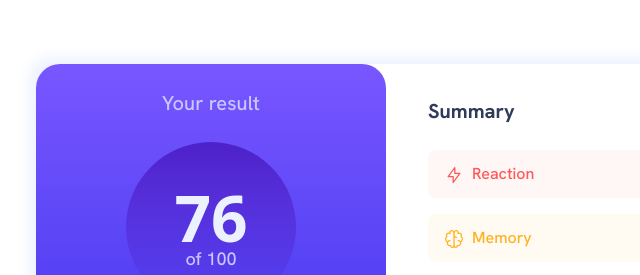
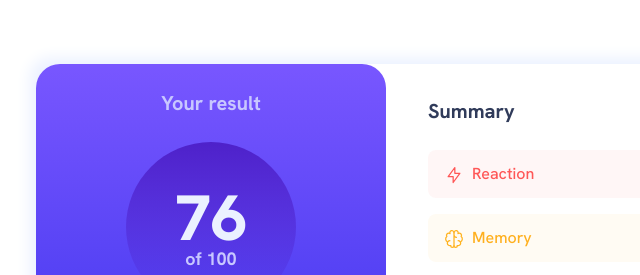
Before and after one commit to Grego14/results-summary-component-main, a website: page index.html in a window 1280 px wide. Shown: the part 111-386 px from the top of the page, 229-869 px from the left. Drawn offline with Linux system fonts and the light colour scheme.

Commit message:
Change fonts for headings and paragraphs

```diff
--- a/index.html
+++ b/index.html
@@ -34,14 +34,14 @@
         <div
           class="bg-gradient-to-t from-light-royal-blue to-light-slate-blue rounded-3xl w-[350px] mobile:w-screen mobile:rounded-bl-3xl mobile:rounded-t-none">
           <div class="flex justify-center">
-            <h2 class="font-HGMedium text-light-lavender my-6 text-[20px]">Your result</h2>
+            <h2 class="font-HGBold text-light-lavender my-6 text-[20px]">Your result</h2>
           </div>
           <div class="flex justify-center">
             <div
               class="bg-gradient-to-t from-persian-blue to-violet-blue w-[170px] h-[170px] rounded-full text-center flex justify-center">
               <div class="self-center">
-                <h1 class="font-extrabold text-[4rem] text-pale-blue leading-none">76</h1>
-                <p class="text-light-lavender font-HGMedium text-[18px] leading-none">of 100</p>
+                <h1 class="font-HGExtraBold text-[4rem] text-pale-blue leading-none">76</h1>
+                <p class="text-light-lavender font-HGBold text-[18px] leading-none">of 100</p>
               </div>
             </div>
           </div>
```
